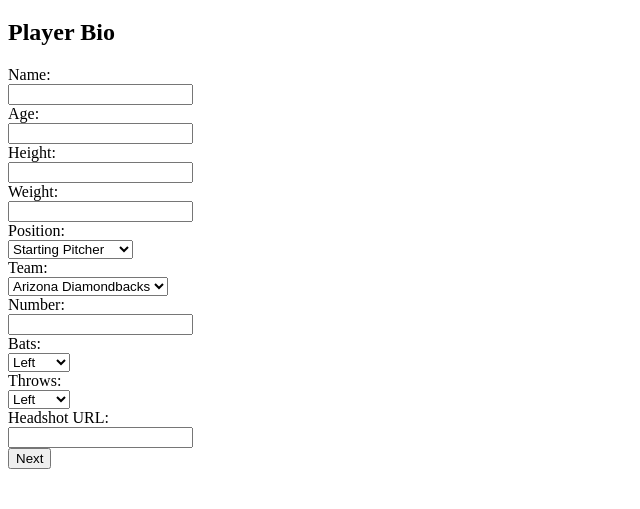
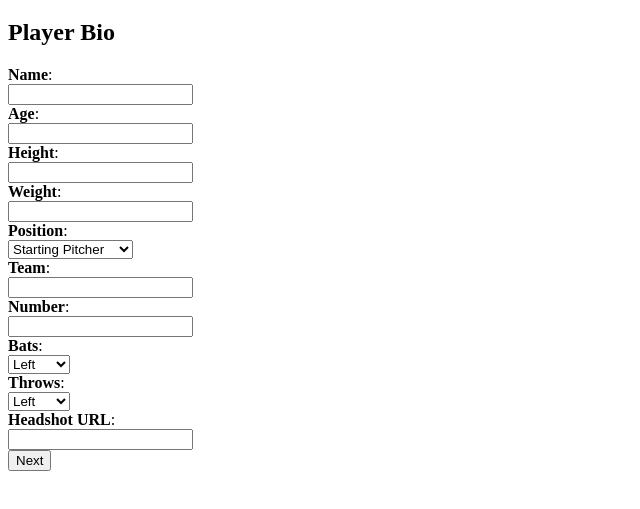
Before and after one commit to K-Hannan12/COS_442, a plain HTML site: page FinalProject/playerReport/templates/addNewPlayerBioHTML.html in a window 1280 px wide. Shown: the part 61-570 px from the top of the page, without its empty margins (0-640 px from the left). Drawn offline with Linux system fonts and the light colour scheme.

Commit message:
save updated html files

```diff
--- a/FinalProject/playerReport/templates/addNewPlayerBioHTML.html
+++ b/FinalProject/playerReport/templates/addNewPlayerBioHTML.html
@@ -9,15 +9,19 @@
     <h1>Add New Player</h1>
     <h2>Player Bio</h2>
     <form method="post" action="/AddNewPlayerBatting">
-        <label for="name">Name:</label><br>
+        <label for="name"><b>Name</b>:</label><br>
         <input type="text" name="name" id="name"required><br>
-        <label for="age">Age:</label><br>
+
+        <label for="age"><b>Age</b>:</label><br>
         <input type="text" name="age" id="age"required><br>
-        <label for="height">Height:</label><br>
+
+        <label for="height"><b>Height</b>:</label><br>
         <input type="text" name="height" id="height"required><br>
-        <label for="weight">Weight:</label><br>
+
+        <label for="weight"><b>Weight</b>:</label><br>
         <input type="text" name="weight" id="weight"required><br>
-        <label for="position">Position:</label><br>
+
+        <label for="position"><b>Position</b>:</label><br>
         <select name="position" id="position">
             <option value="Starting Pitcher">Starting Pitcher</option>
             <option value="Relief Pitcher">Relief Pitcher</option>
@@ -31,55 +35,30 @@
             <option value="Right Field">Right Field</option>
             <option value="Designated Hitter">Designated Hitter</option>
         </select><br>
-        <label for="team">Team:</label><br>
-        <select name="team" id="team">
-            <option value="Arizona Diamondbacks">Arizona Diamondbacks</option>
-            <option value="Atlanta Braves">Atlanta Braves</option>
-            <option value="Baltimore Orioles">Baltimore Orioles</option>
-            <option value="Boston Red Sox">Boston Red Sox</option>
-            <option value="Chicago Cubs">Chicago Cubs</option>
-            <option value="Chicago White Sox">Chicago White Sox</option>
-            <option value="Cincinnati Reds">Cincinnati Reds</option>
-            <option value="Cleveland Guardians">Cleveland Guardians</option>
-            <option value="Colorado Rockies">Colorado Rockies</option>
-            <option value="Detroit Tigers">Detroit Tigers</option>
-            <option value="Houston Astros">Houston Astros</option>
-            <option value="Kansas City Royals">Kansas City Royals</option>
-            <option value="Los Angeles Angels">Los Angeles Angels</option>
-            <option value="Los Angeles Dodgers">Los Angeles Dodgers</option>
-            <option value="Miami Marlins">Miami Marlins</option>
-            <option value="Milwaukee Brewers">Milwaukee Brewers</option>
-            <option value="Minnesota Twins">Minnesota Twins</option>
-            <option value="New York Mets">New York Mets</option>
-            <option value="New York Yankees">New York Yankees</option>
-            <option value="Oakland Athletics">Oakland Athletics</option>
-            <option value="Philadelphia Phillies">Philadelphia Phillies</option>
-            <option value="Pittsburgh Pirates">Pittsburgh Pirates</option>
-            <option value="San Diego Padres">San Diego Padres</option>
-            <option value="San Francisco Giants">San Francisco Giants</option>
-            <option value="Seattle Mariners">Seattle Mariners</option>
-            <option value="St. Louis Cardinals">St. Louis Cardinals</option>
-            <option value="Tampa Bay Rays">Tampa Bay Rays</option>
-            <option value="Texas Rangers">Texas Rangers</option>
-            <option value="Toronto Blue Jays">Toronto Blue Jays</option>
-            <option value="Washington Nationals">Washington Nationals</option>
-        </select><br>
-        <label for="number">Number:</label><br>
+
+        <label for="team"><b>Team</b>:<br>
+        <input type="text" name="team" id="team"required><br>
+
+        <label for="number"><b>Number</b>:</label><br>
         <input type="text" name="number" id="number"required><br>
-        <label for="bats">Bats:</label><br>
+
+        <label for="bats"><b>Bats</b>:</label><br>
         <select name="bats" id="bats">
             <option value="Left">Left</option>
             <option value="Right">Right</option>
             <option value="Switch">Switch</option>
         </select><br>
-        <label for="throws">Throws:</label><br>
+
+        <label for="throws"><b>Throws</b>:</label><br>
          <select name="throws" id="throws">
             <option value="Left">Left</option>
             <option value="Right">Right</option>
             <option value="Switch">Switch</option>
         </select><br>
-        <label for="headshot">Headshot URL:</label><br>
+
+        <label for="headshot"><b>Headshot URL</b>:</label><br>
         <input type="text" name="headshot" id="headshot"required><br>
+
         <input type="submit" value="Next">
     </form><br>
     </body>
```
